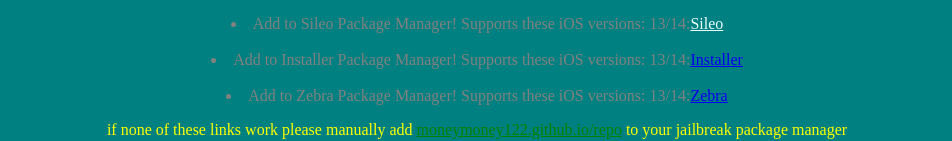
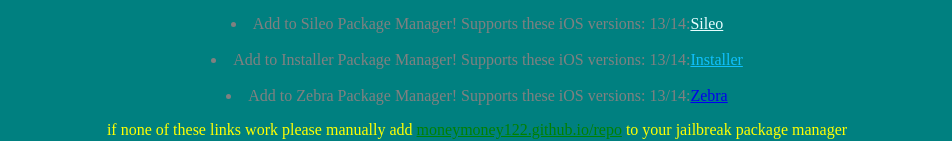
Before and after one commit to Moneymoney122/repo, a plain HTML site: page index.html in a window 1280 px wide. Shown: the part 418-559 px from the top of the page, without its empty margins (163-1115 px from the left). Drawn offline with Linux system fonts and the light colour scheme.

Commit message:
Update index.html

```diff
--- a/index.html
+++ b/index.html
@@ -15,7 +15,7 @@
    <li style="color:grey"> Add to Sileo Package Manager! Supports these iOS versions: 13/14:<a style="color:#e7feff" class="btn btn-sm btn-default" href="sileo://source/https://moneymoney122.github.io/repo/">Sileo</a></li>
 &nbsp;&nbsp;
       <span>
-   <li style="color:grey"> Add to Installer Package Manager! Supports these iOS versions: 13/14:<a class="btn btn-sm btn-default" href="installer://add/https://moneymoney122.github.io/repo/">Installer</a></li>
+   <li style="color:grey"> Add to Installer Package Manager! Supports these iOS versions: 13/14:<a style="color:#0fc0fc" class="btn btn-sm btn-default" href="installer://add/https://moneymoney122.github.io/repo/">Installer</a></li>
 &nbsp;&nbsp;
          <span>
    <li style="color:grey"> Add to Zebra Package Manager! Supports these iOS versions: 13/14:<a class="btn btn-sm btn-default" href="zbra://sources/add/https://moneymoney122.github.io/repo/">Zebra</a></li>
```
